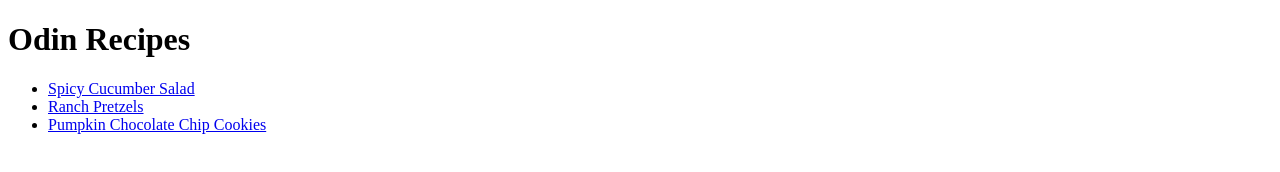
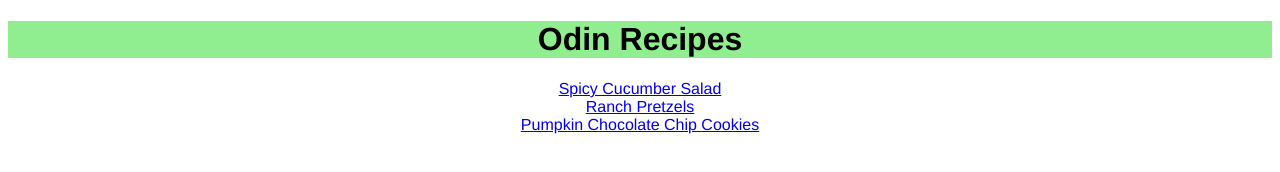
Before and after one commit to nguyecel/odin-recipes, a plain HTML site: page index.html in a window 1280 px wide. Drawn offline with Linux system fonts and the light colour scheme.

Commit message:
added style pages to jazzz up project

```diff
--- a/index.html
+++ b/index.html
@@ -3,14 +3,18 @@
     <head>
         <meta charset="UTF-8">
         <title>Odin Recipes</title>
+        <link rel="stylesheet" href="style.css"
     </head>
 
    <body>
         <h1>Odin Recipes</h1>
-        <ul>
-        <li><a href="recipes/spicy_cucumber.html">Spicy Cucumber Salad</a></li>
-        <li><a href="recipes/ranch_pretzels.html">Ranch Pretzels</a></li>
-        <li><a href="recipes/pumpkin_choc.html">Pumpkin Chocolate Chip Cookies</a></li>
-        </ul>
+        <div>
+            <a href="recipes/spicy_cucumber.html">Spicy Cucumber Salad</a>
+            <br>
+            <a href="recipes/ranch_pretzels.html">Ranch Pretzels</a>
+            <br>
+            <a href="recipes/pumpkin_choc.html">Pumpkin Chocolate Chip Cookies</a>
+
+        </div>
    </body>
 </html>
--- /dev/null
+++ b/recipes/spicy.css
@@ -0,0 +1,11 @@
+* {
+    font-family: Futura;
+}
+
+body {
+    background-color: #f39735;
+}
+
+h1 {
+    background-color: lightyellow;
+}
--- /dev/null
+++ b/style.css
@@ -0,0 +1,12 @@
+* {
+    font-family: Helvetica;
+    text-align: center;
+}
+
+h1 {
+    background-color: lightgreen;
+}
+
+div {
+    background-color:
+}
```
Also changed, not shown: recipes/spicy_cucumber.html (+1 -1 lines).
